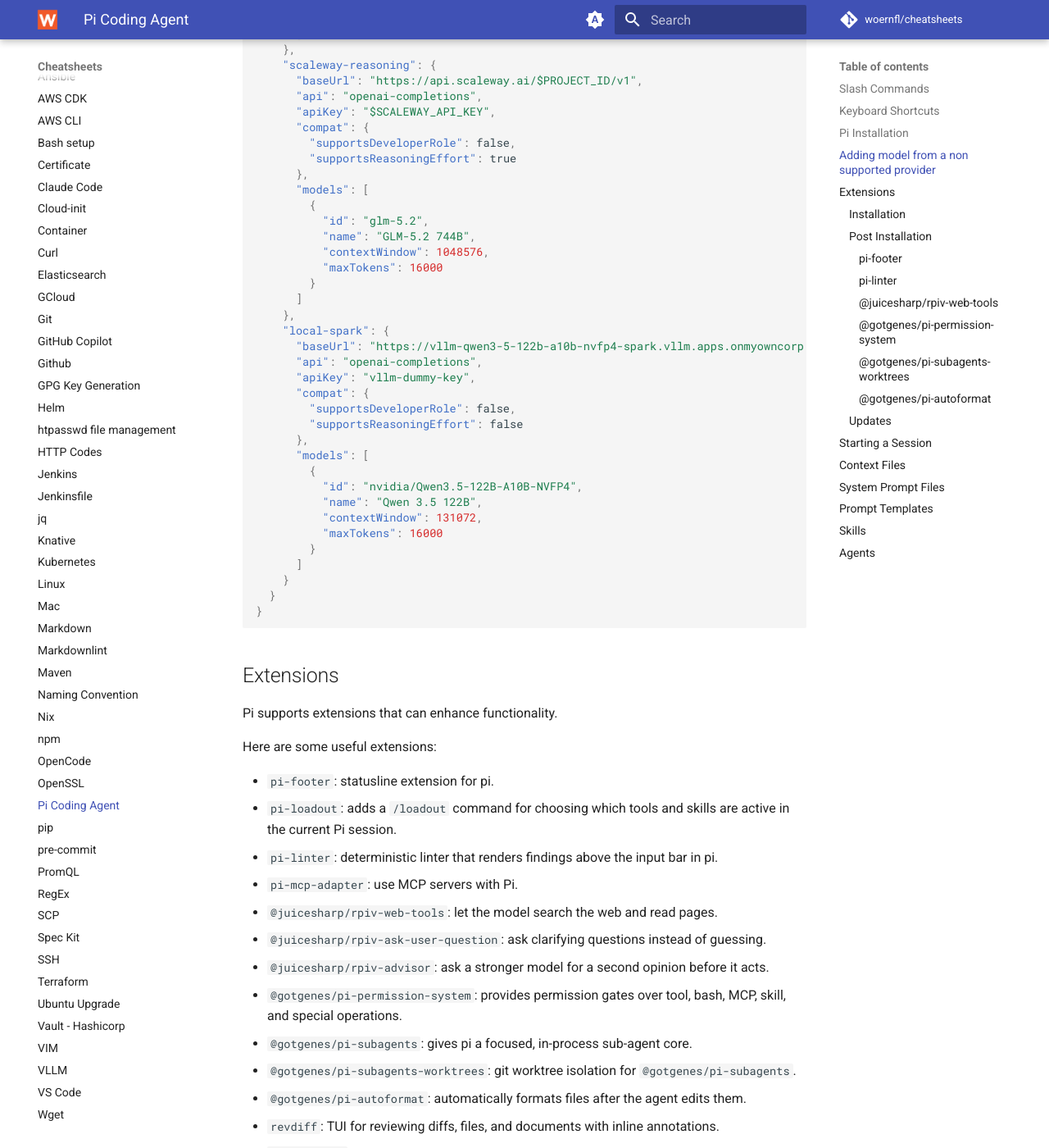
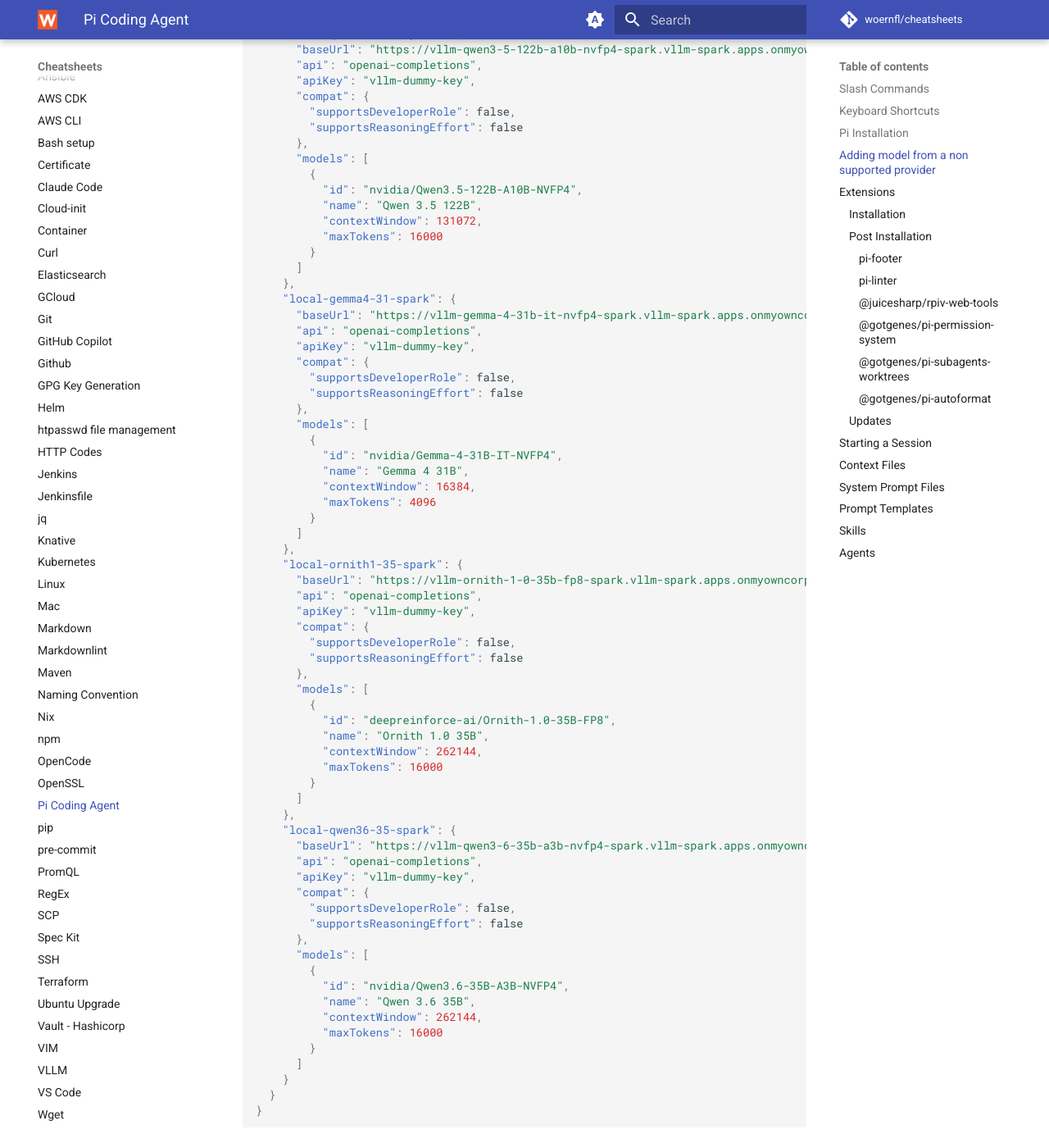
Before and after one commit to woernfl/cheatsheets, an MkDocs documentation site: the page built from docs/pi.md, in a window 1280 px wide and 1400 px high, scrolled down 2025 px. Shown: the whole window at 82% size. Built offline with MkDocs 1.6.1 and Material for MkDocs 9.7.7, drawn with Linux system fonts in a browser that asks for light colours; comment, search, counter and statistics services are not loaded; some of the changed text lies outside the part shown.

Commit message:
Update pi.md (#495)

```diff
--- a/docs/pi.md
+++ b/docs/pi.md
@@ -87,8 +68,8 @@
         }
       ]
     },
-    "local-spark": {
-      "baseUrl": "https://vllm-qwen3-5-122b-a10b-nvfp4-spark.vllm.apps.onmyowncorp.eu/v1",
+    "local-qwen35-122-spark": {
+      "baseUrl": "https://vllm-qwen3-5-122b-a10b-nvfp4-spark.vllm-spark.apps.onmyowncorp.eu/v1",
       "api": "openai-completions",
       "apiKey": "vllm-dummy-key",
       "compat": {
@@ -100,6 +81,57 @@
           "id": "nvidia/Qwen3.5-122B-A10B-NVFP4",
           "name": "Qwen 3.5 122B",
           "contextWindow": 131072,
+          "maxTokens": 16000
+        }
+      ]
+    },
+    "local-gemma4-31-spark": {
+      "baseUrl": "https://vllm-gemma-4-31b-it-nvfp4-spark.vllm-spark.apps.onmyowncorp.eu/v1",
+      "api": "openai-completions",
+      "apiKey": "vllm-dummy-key",
+      "compat": {
+        "supportsDeveloperRole": false,
+        "supportsReasoningEffort": false
+      },
+      "models": [
+        {
+          "id": "nvidia/Gemma-4-31B-IT-NVFP4",
+          "name": "Gemma 4 31B",
+          "contextWindow": 16384,
+          "maxTokens": 4096
+        }
+      ]
+    },
+    "local-ornith1-35-spark": {
+      "baseUrl": "https://vllm-ornith-1-0-35b-fp8-spark.vllm-spark.apps.onmyowncorp.eu/v1",
+      "api": "openai-completions",
+      "apiKey": "vllm-dummy-key",
+      "compat": {
+        "supportsDeveloperRole": false,
+        "supportsReasoningEffort": false
+      },
+      "models": [
+        {
+          "id": "deepreinforce-ai/Ornith-1.0-35B-FP8",
+          "name": "Ornith 1.0 35B",
+          "contextWindow": 262144,
+          "maxTokens": 16000
+        }
+      ]
+    },
+    "local-qwen36-35-spark": {
+      "baseUrl": "https://vllm-qwen3-6-35b-a3b-nvfp4-spark.vllm-spark.apps.onmyowncorp.eu/v1",
+      "api": "openai-completions",
+      "apiKey": "vllm-dummy-key",
+      "compat": {
+        "supportsDeveloperRole": false,
+        "supportsReasoningEffort": false
+      },
+      "models": [
+        {
+          "id": "nvidia/Qwen3.6-35B-A3B-NVFP4",
+          "name": "Qwen 3.6 35B",
+          "contextWindow": 262144,
           "maxTokens": 16000
         }
       ]
```
Also changed, not shown: other parts of docs/pi.md (+0 -19 lines), .cspell.json.
